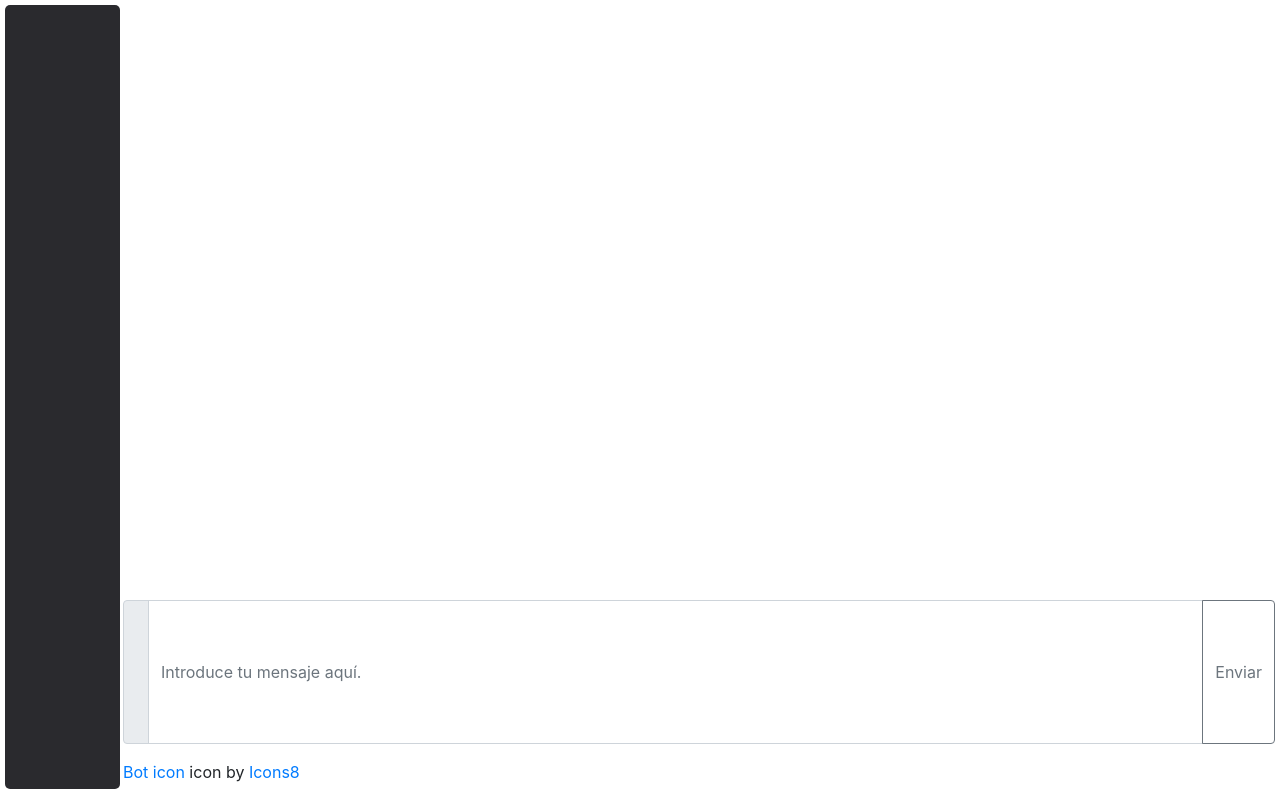
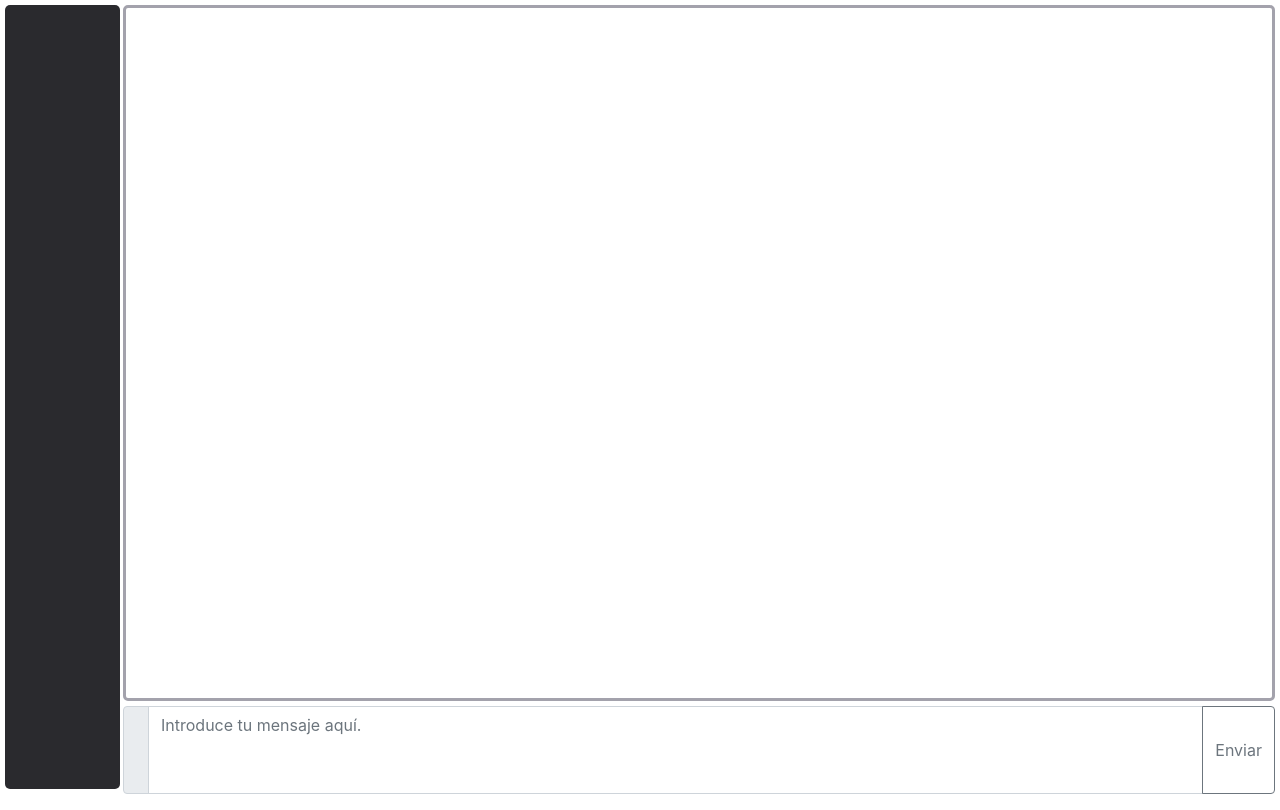
Before and after one commit to AranGarcia/milo-bot, a plain HTML site: page website/index.html in a window 1280 px wide. Drawn offline with nearby package versions, Linux system fonts and the light colour scheme.

Commit message:
Fixed general layout

```diff
--- a/website/css/style.css
+++ b/website/css/style.css
@@ -37,11 +37,16 @@ textarea {
 /* Chat containers */
 
 #chat-display-window {
-    height: 75%;
+    height: 87%;
+    margin-top: 5px;
+    margin-bottom: 5px;
+    border-style: solid;
+    border-radius: 5px;
+    border-color: #a3a2ac;
 }
 
 #chat-input-window{
-    height: 20%;
+    height: 13%;
 }
 
 .chat-container {
--- a/website/index.html
+++ b/website/index.html
@@ -25,14 +25,13 @@
 
         <!-- Text input area -->
         <section class="overflow-auto" id="chat-input-window">
-            <div class="input-group" style="height: 100%;">
+            <div class="input-group" style="height: 100%; flex-wrap: wrap;">
                 <div class="input-group mb-3">
                     <div class="input-group-prepend">
                         <span class="input-group-text" id="basic-addon1"></span>
                     </div>
-                    <input id="chat-input" type="text" class="form-control"
-                        placeholder="Introduce tu mensaje aqu&iacute;." aria-describedby="basic-addon1"
-                        style="height: 100%;">
+                    <textarea id="chat-input" type="text" class="form-control"
+                        placeholder="Introduce tu mensaje aqu&iacute;." aria-describedby="basic-addon1"></textarea>
                     <div class="input-group-append">
                         <button class="btn btn-outline-secondary" type="button" id="button-addon2"
                             onclick="sendMessage()">Enviar</button>
@@ -41,8 +40,8 @@
             </div>
         </section>
 
-        <footer><a target="_blank" href="https://icons8.com/icons/set/bot">Bot icon</a> icon by <a target="_blank"
-                href="https://icons8.com">Icons8</a></footer>
+        <!-- <footer><a target="_blank" href="https://icons8.com/icons/set/bot">Bot icon</a> icon by <a target="_blank"
+                href="https://icons8.com">Icons8</a></footer> -->
 
         <!-- Bootstrap stuff -->
         <script src="https://code.jquery.com/jquery-3.5.1.slim.min.js"
--- a/website/js/chat.js
+++ b/website/js/chat.js
@@ -79,8 +79,10 @@ function sendRequest(text) {
     Http.setRequestHeader("Accept", "*/*");
     Http.send(JSON.stringify({ "sender": "milo", "message": text }));
     Http.addEventListener("readystatechange", function () {
-        if (this.readyState === 4) {
+        if (this.readyState === 4 && this.status == 200) {
             console.log(this.responseText);
+        } else {
+            console.log(this);
         }
     });
 }
```
